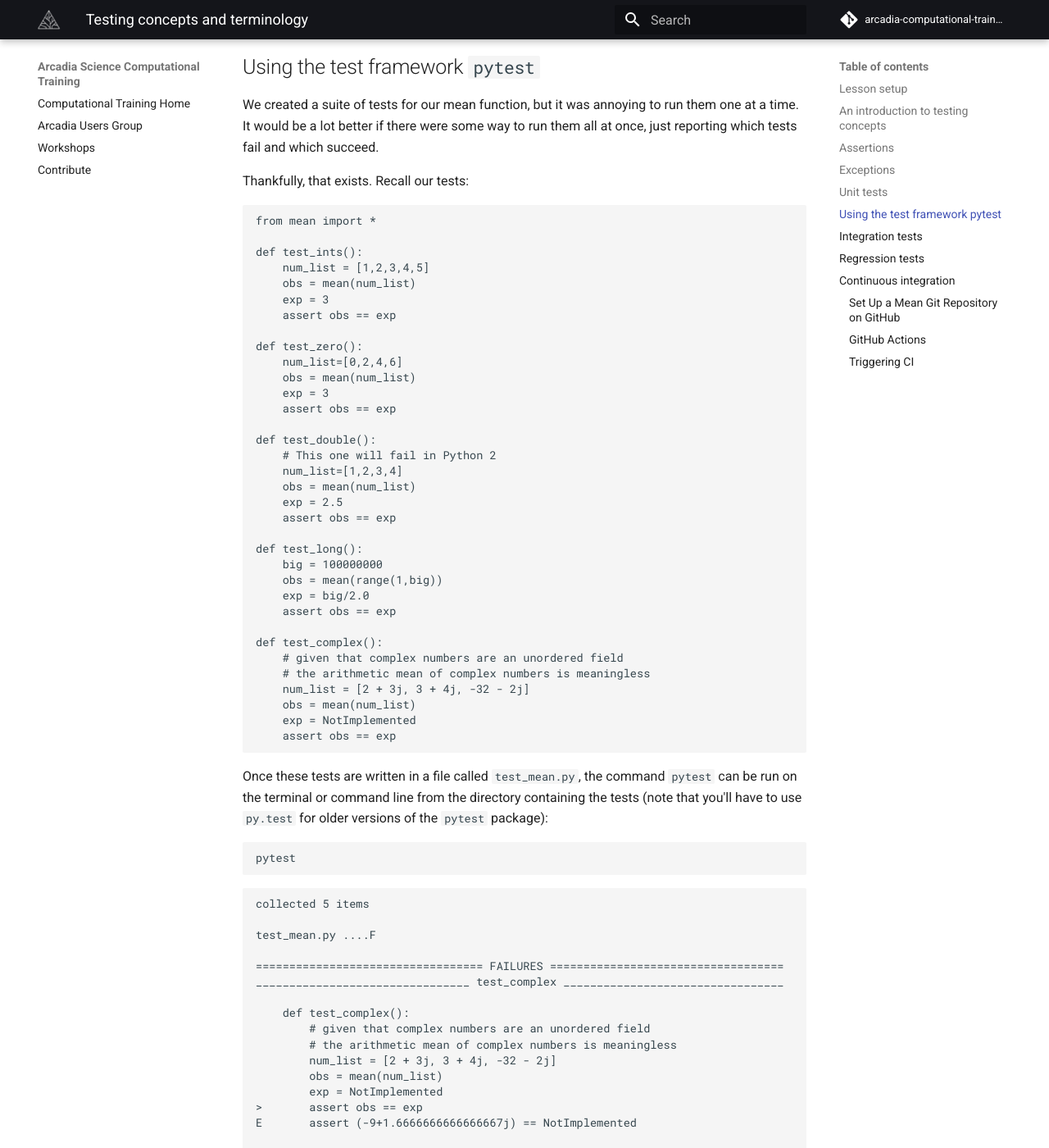
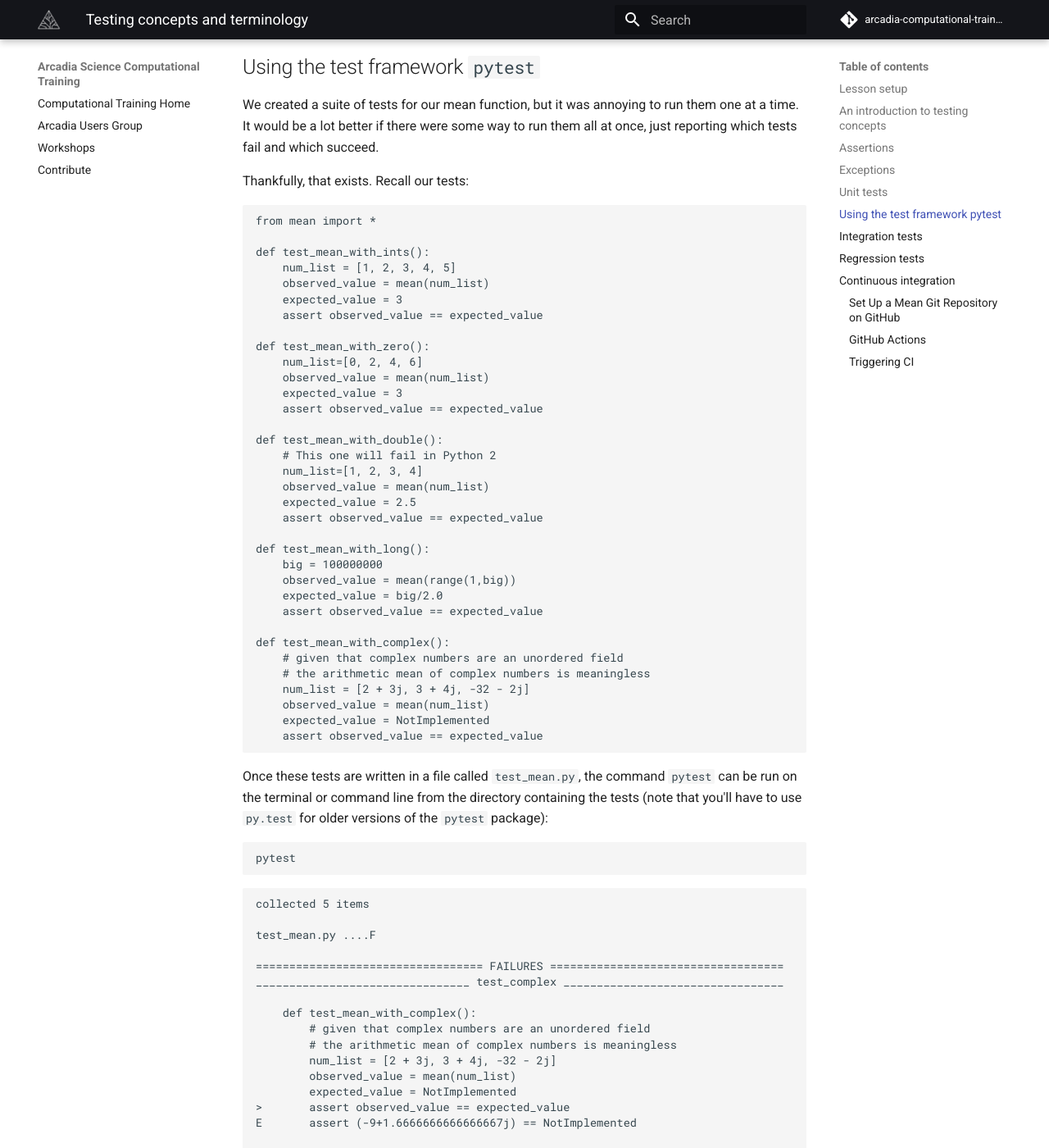
Before and after one commit to Arcadia-Science/arcadia-computational-training, an MkDocs documentation site: the page built from docs/arcadia-users-group/20231104-testing-concepts/lesson.md, in a window 1280 px wide and 1400 px high, scrolled down 6015 px. Shown: the whole window at 82% size. Built offline with MkDocs 1.6.1 and Material for MkDocs 9.7.7, drawn with Linux system fonts in a browser that asks for light colours; comment, search, counter and statistics services are not loaded; some of the changed text lies outside the part shown.

Commit message:
Apply second batch of suggestions from code review
Signed-off-by: Taylor Reiter <taylorreiter@gmail.com>

````diff
--- a/docs/arcadia-users-group/20231104-testing-concepts/lesson.md
+++ b/docs/arcadia-users-group/20231104-testing-concepts/lesson.md
@@ -276,38 +276,38 @@ Recall our tests:
 ```
 from mean import *
 
-def test_ints():
-    num_list = [1,2,3,4,5]
-    obs = mean(num_list)
-    exp = 3
-    assert obs == exp
+def test_mean_with_ints():
+    num_list = [1, 2, 3, 4, 5]
+    observed_value = mean(num_list)
+    expected_value = 3
+    assert observed_value == expected_value
 
-def test_zero():
-    num_list=[0,2,4,6]
-    obs = mean(num_list)
-    exp = 3
-    assert obs == exp
+def test_mean_with_zero():
+    num_list=[0, 2, 4, 6]
+    observed_value = mean(num_list)
+    expected_value = 3
+    assert observed_value == expected_value
 
-def test_double():
+def test_mean_with_double():
     # This one will fail in Python 2
-    num_list=[1,2,3,4]
-    obs = mean(num_list)
-    exp = 2.5
-    assert obs == exp
+    num_list=[1, 2, 3, 4]
+    observed_value = mean(num_list)
+    expected_value = 2.5
+    assert observed_value == expected_value
 
-def test_long():
+def test_mean_with_long():
     big = 100000000
-    obs = mean(range(1,big))
-    exp = big/2.0
-    assert obs == exp
+    observed_value = mean(range(1,big))
+    expected_value = big/2.0
+    assert observed_value == expected_value
 
-def test_complex():
+def test_mean_with_complex():
     # given that complex numbers are an unordered field
     # the arithmetic mean of complex numbers is meaningless
     num_list = [2 + 3j, 3 + 4j, -32 - 2j]
-    obs = mean(num_list)
-    exp = NotImplemented
-    assert obs == exp
+    observed_value = mean(num_list)
+    expected_value = NotImplemented
+    assert observed_value == expected_value
 ```
 
 Once these tests are written in a file called `test_mean.py`, the command `pytest` can be run on the terminal or command line from the directory containing the tests (note that you'll have to use `py.test` for older versions of the `pytest` package):
@@ -324,13 +324,13 @@ test_mean.py ....F
 ================================== FAILURES ===================================
 ________________________________ test_complex _________________________________
 
-    def test_complex():
+    def test_mean_with_complex():
         # given that complex numbers are an unordered field
         # the arithmetic mean of complex numbers is meaningless
         num_list = [2 + 3j, 3 + 4j, -32 - 2j]
-        obs = mean(num_list)
-        exp = NotImplemented
->       assert obs == exp
+        observed_value = mean(num_list)
+        expected_value = NotImplemented
+>       assert observed_value == expected_value
 E       assert (-9+1.6666666666666667j) == NotImplemented
 
 test_mean.py:34: AssertionError
@@ -400,11 +400,11 @@ collected 5 items
 
 test_mean.py .....
 
-test_mean.py::test_ints PASSED
-test_mean.py::test_zero PASSED
-test_mean.py::test_double PASSED
-test_mean.py::test_long PASSED
-test_mean.py::test_complex PASSED
+test_mean.py::test_mean_with_ints PASSED
+test_mean.py::test_mean_with_zero PASSED
+test_mean.py::test_mean_with_double PASSED
+test_mean.py::test_mean_with_long PASSED
+test_mean.py::test_mean_with_complex PASSED
 
 ========================== 5 passed in 2.57 seconds ===========================
 ```
````
